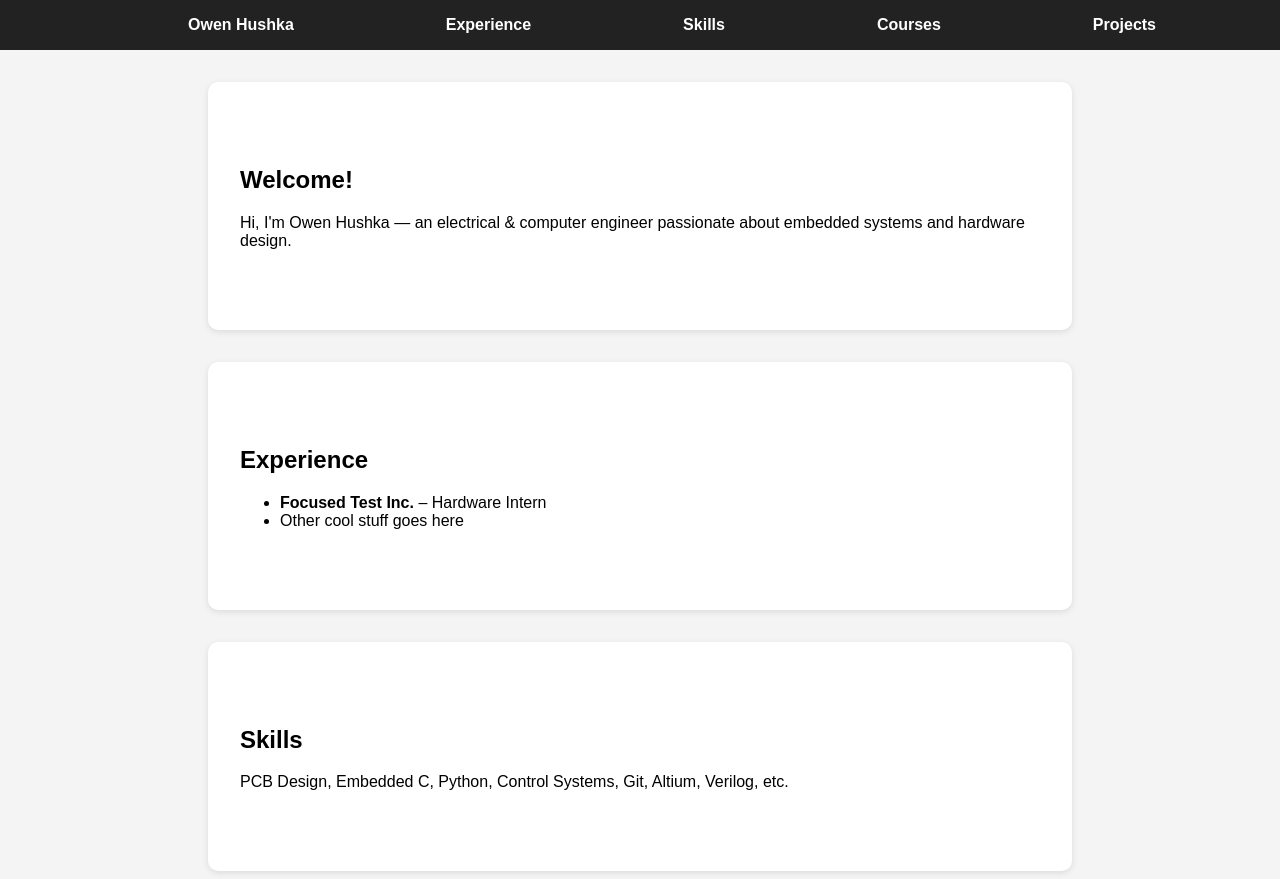
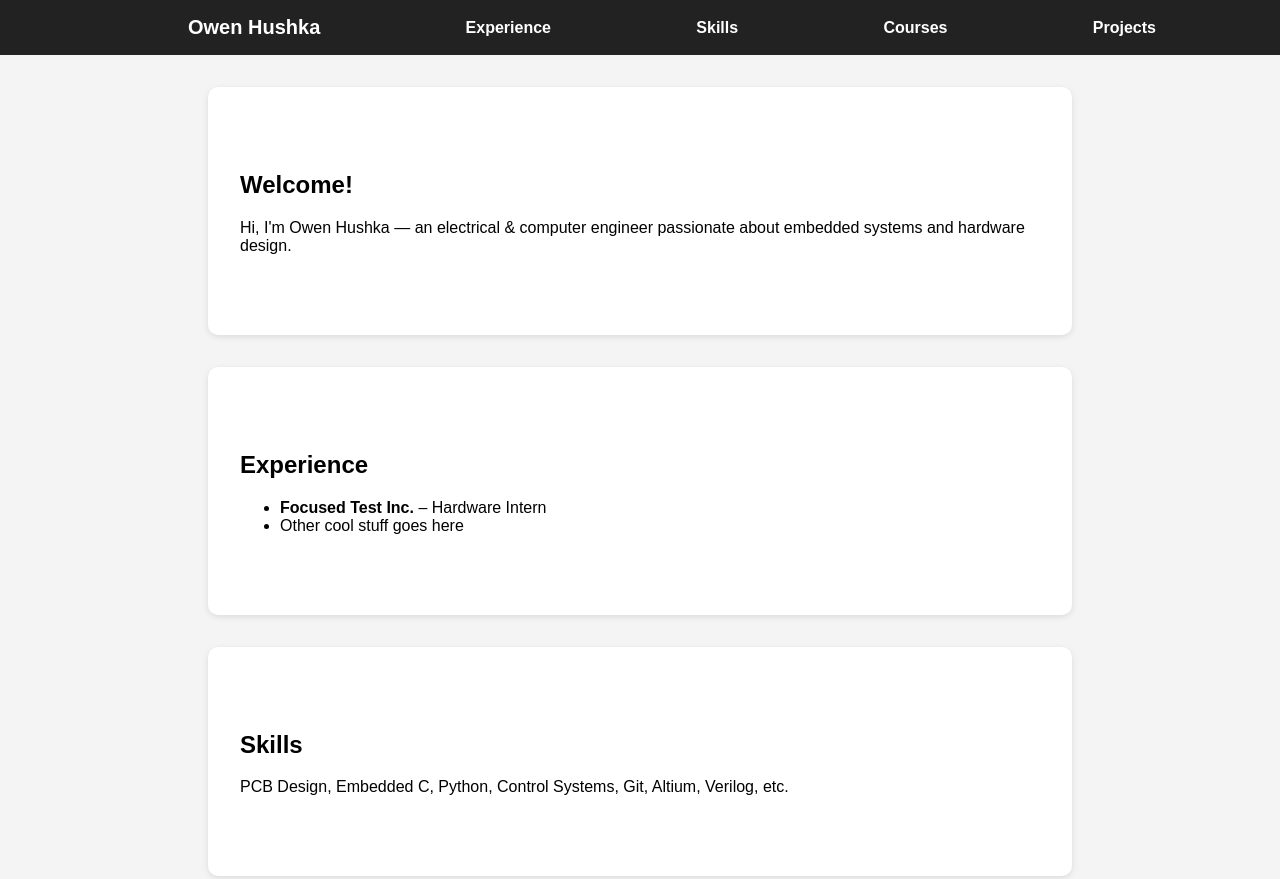
Before and after one commit to OwenHushka1/OwenHushka1.github.io, a plain HTML site: page index.html in a window 1280 px wide. Shown: the top 879 px of the page. Drawn offline with Linux system fonts and the light colour scheme.

Commit message:
nav barrrr

```diff
--- a/style.css
+++ b/style.css
@@ -46,3 +46,16 @@ nav {
     border-radius: 10px;
     box-shadow: 0 2px 6px rgba(0,0,0,0.1);
   }
+
+  .brand-item a {
+    color: white;
+    font-weight: bold;
+    font-size: 1.25rem;
+    text-decoration: none;
+    padding-right: 2rem; /* space it a bit from nav items */
+    cursor: pointer;
+  }
+
+  .brand-item a:hover {
+    text-decoration: none; /* no underline on hover */
+  }
```
Also changed, not shown: 1 other file.
